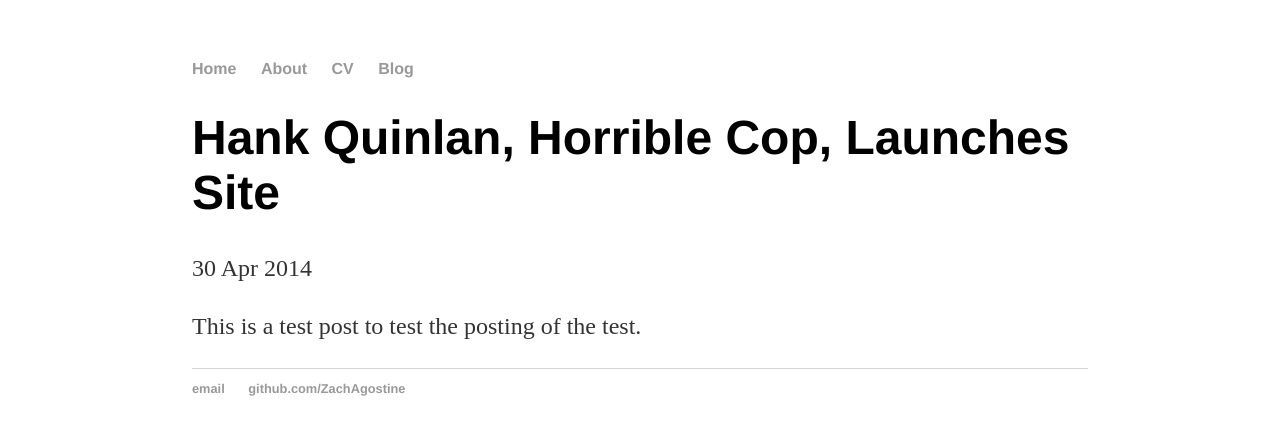
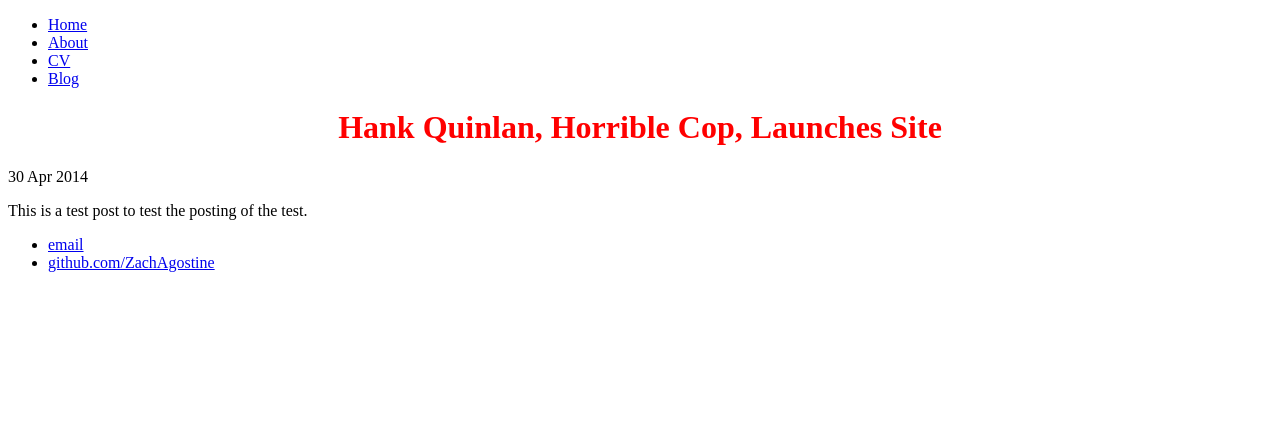
Before and after one commit to ZachAgostine/ZachAgostine.github.io, a Jekyll site: the page built from _posts/2017-02-21-test-test.md, in a window 1280 px wide. Shown: the top 435 px of the page. Built offline with Jekyll 4.4.1, drawn with Linux system fonts in a browser that asks for light colours.

Commit message:
Update main.css

```diff
--- a/css/main.css
+++ b/css/main.css
@@ -1,4 +1,4 @@
-header{
+head {
     background-color: #466995;
     border-bottom: 1px solid #466995;
     overflow-y: auto;
@@ -9,10 +9,6 @@ header{
     z-index: 1000;
 }
 
-cover{
-    background-image: url("http://bestdealdepot.com/data/lowpoly/cinema.png");
-}
-
 Navigation {
     background-color: (0, 0, 0, 0.5);
     position: fixed;
@@ -20,46 +16,7 @@ Navigation {
     width: center;
 }
 
-body {
-    margin: 60px auto;
-    width: 70%;
+h1 {
+    color: red;
+    text-align: center;
 }
-nav ul, footer ul {
-    font-family:'Helvetica', 'Arial', 'Sans-Serif';
-    padding: 0px;
-    list-style: none;
-    font-weight: bold;
-}
-nav ul li, footer ul li {
-    display: inline;
-    margin-right: 20px;
-}
-a {
-    text-decoration: none;
-    color: #999;
-}
-a:hover {
-    text-decoration: underline;
-}
-h1 {
-    font-size: 3em;
-    font-family:'Helvetica', 'Arial', 'Sans-Serif';
-}
-p {
-    font-size: 1.5em;
-    line-height: 1.4em;
-    color: #333;
-}
-footer {
-    border-top: 1px solid #d5d5d5;
-    font-size: .8em;
-}
-
-ul.posts {
-    margin: 20px auto 40px;
-    font-size: 1.5em;
-}
-
-ul.posts li {
-    list-style: none;
-}
```
